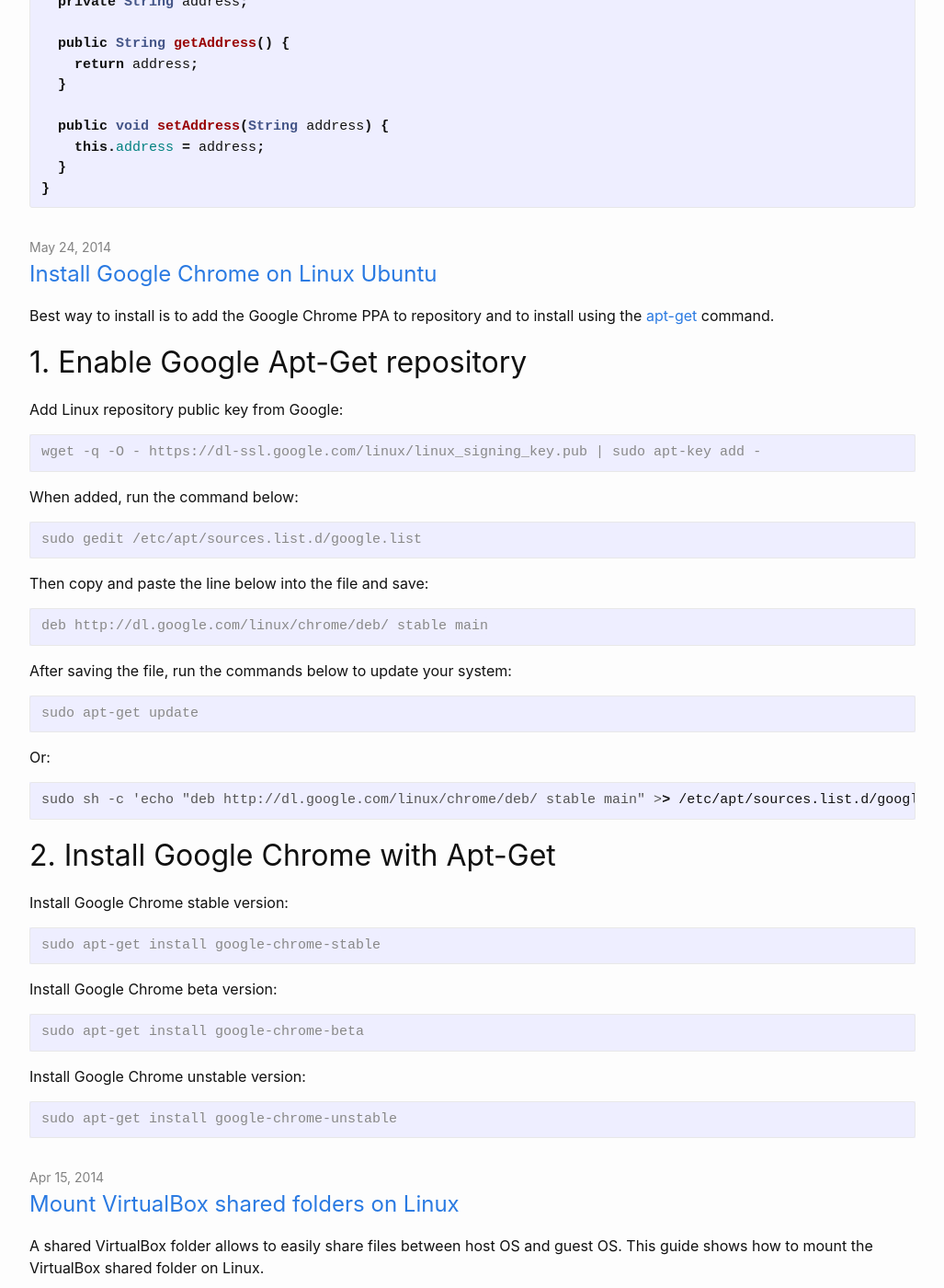
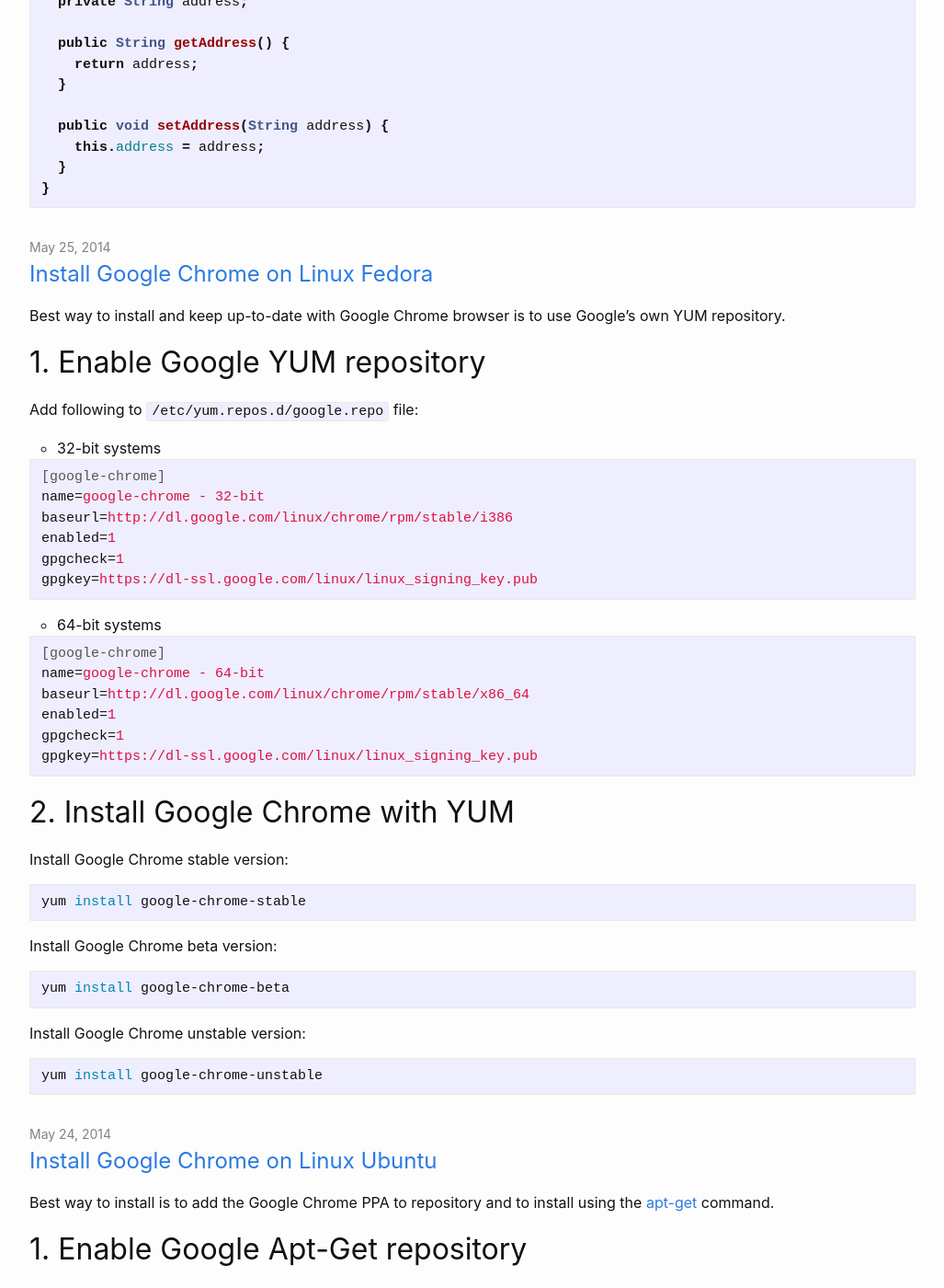
Before and after one commit to cristian-sulea/cristian-sulea-net, a Jekyll site: the page built from jekyllrb/blog.md, in a window 1280 px wide and 1400 px high, scrolled down 36485 px. Shown: the whole window at 92% size, without its empty margins (126-1153 px from the left). Built offline with Jekyll 4.4.1, drawn with Linux system fonts in a browser that asks for light colours; some of the changed text lies outside the part shown.

Commit message:
2014-05-25-install-google-chrome-on-linux-fedora

````diff
--- /dev/null
+++ b/jekyllrb/_posts/2014-05-25-install-google-chrome-on-linux-fedora.md
@@ -0,0 +1,63 @@
+---
+
+layout: post
+
+date:        "2014-05-25"
+title:       "Install Google Chrome on Linux Fedora"
+description: "Best way to install and keep up-to-date with Google Chrome browser is to use Google's own YUM repository."
+
+categories: [linux]
+tags:       [fedora, chrome]
+
+---
+
+
+Best way to install and keep up-to-date with Google Chrome browser is to use Google's own YUM repository.
+
+
+## 1. Enable Google YUM repository
+
+Add following to `/etc/yum.repos.d/google.repo` file:
+
+- 32-bit systems
+
+```ini
+[google-chrome]
+name=google-chrome - 32-bit
+baseurl=http://dl.google.com/linux/chrome/rpm/stable/i386
+enabled=1
+gpgcheck=1
+gpgkey=https://dl-ssl.google.com/linux/linux_signing_key.pub
+```
+
+- 64-bit systems
+
+```ini
+[google-chrome]
+name=google-chrome - 64-bit
+baseurl=http://dl.google.com/linux/chrome/rpm/stable/x86_64
+enabled=1
+gpgcheck=1
+gpgkey=https://dl-ssl.google.com/linux/linux_signing_key.pub
+```
+
+
+## 2. Install Google Chrome with YUM
+
+Install Google Chrome stable version:
+
+```bash
+yum install google-chrome-stable
+```
+
+Install Google Chrome beta version:
+
+```bash
+yum install google-chrome-beta
+```
+
+Install Google Chrome unstable version:
+
+```bash
+yum install google-chrome-unstable
+```
````
Also changed, not shown: jekyllrb/_posts/2014-05-24-install-google-chrome-on-linux-ubuntu.md (+8 -8 lines), online-content/WebContent/content/blog/2014-05-25-install-google-chrome-on-linux-fedora/config.json (deleted, +0 -11 lines), online-content/WebContent/content/blog/2014-05-25-install-google-chrome-on-linux-fedora/content.html (deleted, +0 -46 lines).
